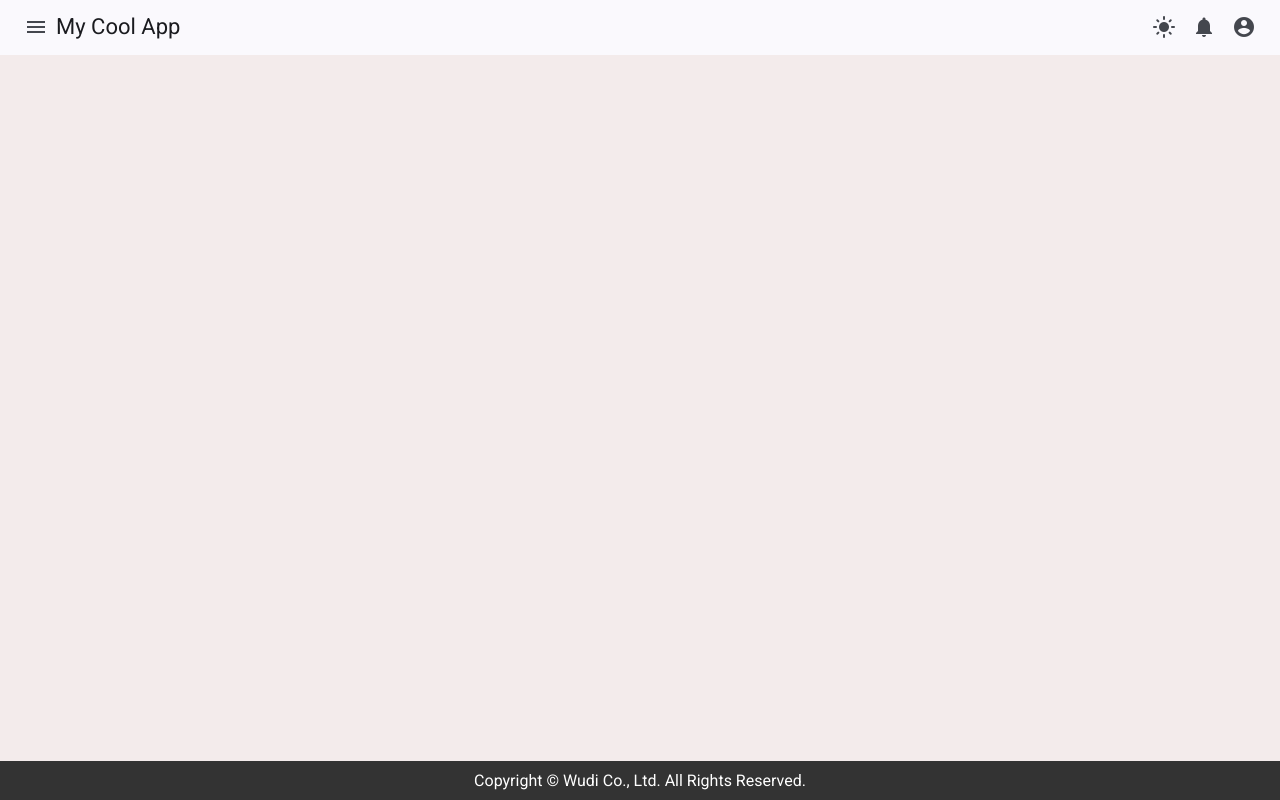
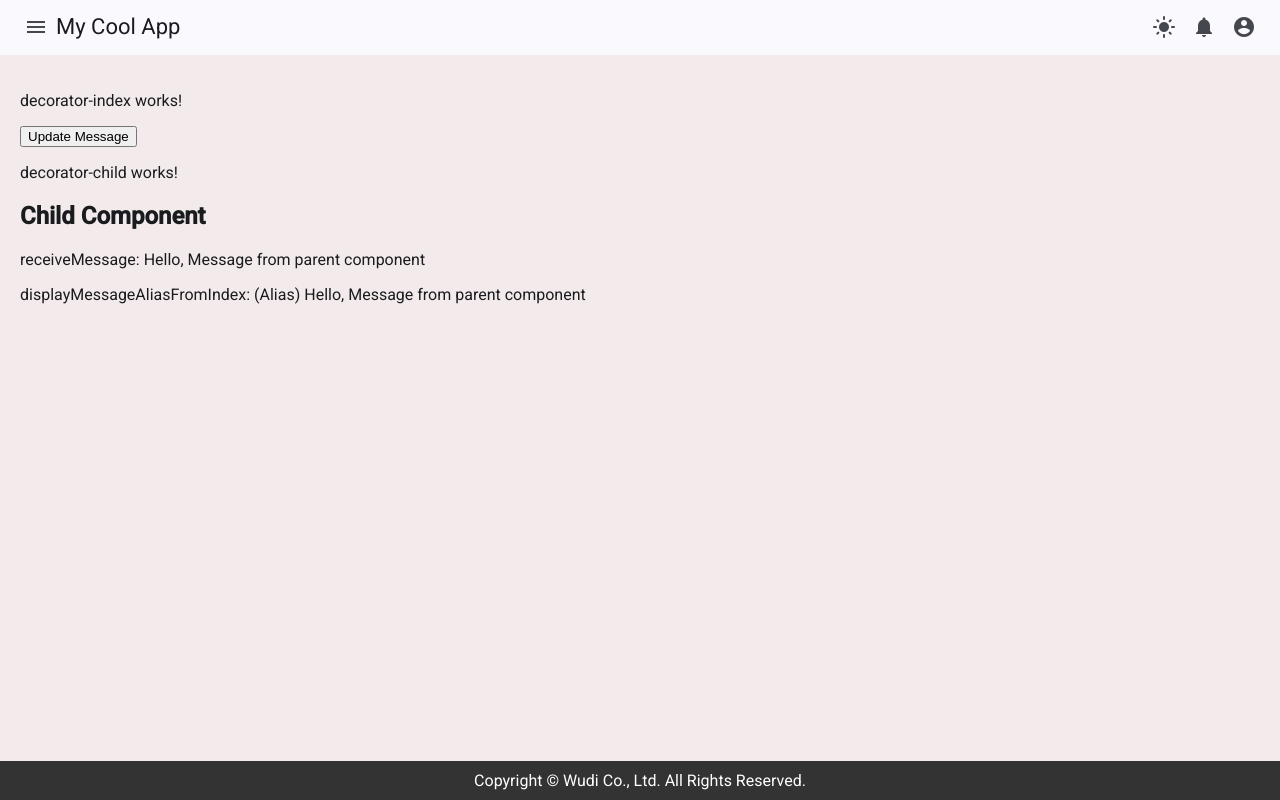
Before and after one commit to alisonwu6/my-angular-typescript-lab, an Angular app: page /decorator in a window 1280 px wide. Before the commit this address led to /. Built offline with nearby package versions, Linux system fonts and the light colour scheme.

Commit message:
feat: decorator: @Input

```diff
--- a/src/app/app.routes.ts
+++ b/src/app/app.routes.ts
@@ -8,6 +8,7 @@ import { DirectivesComponent } from './features/directives/directives.component'
 import { GroupingElementsComponent } from './features/grouping-elements/grouping-elements.component';
 import { PortfolioComponent } from './page/portfolio/portfolio.component';
 import { LifecycleComponent } from './page/lifecycle/lifecycle.component';
+import { DecoratorIndexComponent } from './page/decorator/decorator-index/decorator-index.component';
 
 export const routes: Routes = [
   { path: 'portfolio', component: PortfolioComponent },
@@ -17,6 +18,7 @@ export const routes: Routes = [
   { path: 'directives', component: DirectivesComponent},
   { path: 'grouping-elements', component: GroupingElementsComponent},
   { path: 'lifecycle', component: LifecycleComponent},
+  { path: 'decorator', component: DecoratorIndexComponent},
   { path: 'login', component: LoginComponent },
   { path: 'todo', component: TodoListComponent },
 ];
--- a/src/app/layout/layout.config.ts
+++ b/src/app/layout/layout.config.ts
@@ -6,6 +6,7 @@ export const NAV_MENU = [
   { title: 'Directives', icon: '', route: '/directives' },
   { title: 'Grouping Elements', icon: '', route: '/grouping-elements' },
   { title: 'Lifecycle', icon: '', route: '/lifecycle' },
+  { title: 'Decorator', icon: '', route: '/decorator' },
   { title: 'To Do List', icon: '', route: '/todo' },
   { title: 'Dashboard', icon: '', route: '/dashboard' },
   { title: 'Users', icon: '', route: '/users' },
--- /dev/null
+++ b/src/app/page/decorator/decorator-child/decorator-child.component.html
@@ -0,0 +1,10 @@
+<p>decorator-child works!</p>
+
+<div>
+  <h2>Child Component</h2>
+  <p>receiveMessage: {{ receiveMessage }}</p>
+
+  <!-- either one can get displayMessageAliasFromIndex data from parent -->
+  <!-- <p>displayMessageAliasFromIndex: {{ parentMessage }}</p> -->
+  <p>displayMessageAliasFromIndex: {{ aliasMessage }}</p>
+</div>
--- /dev/null
+++ b/src/app/page/decorator/decorator-index/decorator-index.component.html
@@ -0,0 +1,7 @@
+<p>decorator-index works!</p>
+
+<button (click)="showMsg()">Update Message</button>
+<app-decorator-child
+  [receiveMessage]="displayMessage"
+  [parentMessage]="displayMessageAliasFromIndex">
+</app-decorator-child>
--- /dev/null
+++ b/src/app/page/decorator/decorator-index/decorator-index.component.ts
@@ -0,0 +1,18 @@
+import { Component } from '@angular/core';
+import { DecoratorChildComponent } from '../decorator-child/decorator-child.component';
+
+@Component({
+  selector: 'app-decorator-index',
+  imports: [DecoratorChildComponent],
+  templateUrl: './decorator-index.component.html',
+  styleUrl: './decorator-index.component.scss'
+})
+export class DecoratorIndexComponent {
+  displayMessage: string = 'Hello, Message from parent component';
+  displayMessageAliasFromIndex: string = '(Alias) Hello, Message from parent component';
+
+  showMsg() {
+    this.displayMessage = 'Child Component: Message Updated';
+    this.displayMessageAliasFromIndex = 'Alias Message Updated'
+  }
+}
```
Also changed, not shown: src/app/page/decorator/decorator-child/decorator-child.component.ts (added, +32 -0 lines), src/app/page/decorator/decorator-child/decorator-child.component.scss (added), src/app/page/decorator/decorator-index/decorator-index.component.scss (added), 2 other files (tests, documents, lock files or other folders).
